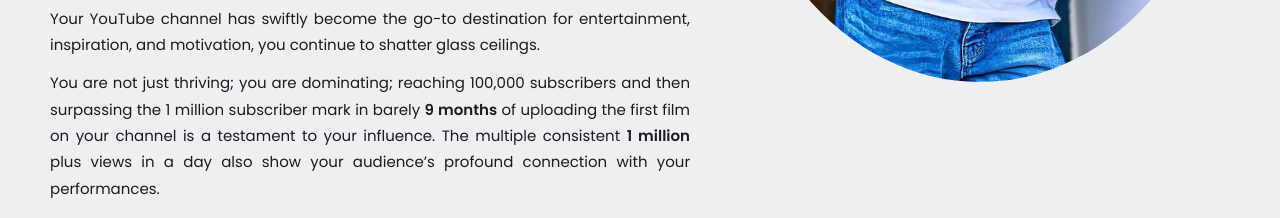
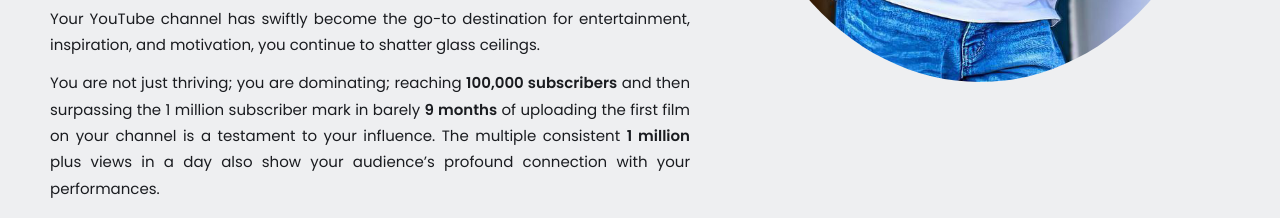
Before and after one commit to EkuaseCEO/birthday, a plain HTML site: page index.html in a window 1280 px wide. Shown: the part 576-794 px from the top of the page. Drawn offline with Linux system fonts and the light colour scheme.

Commit message:
boled content

```diff
--- a/index.html
+++ b/index.html
@@ -42,7 +42,7 @@
           every new project leaving us wanting even more. </p>
         <p> Your YouTube channel has swiftly become the go-to destination for entertainment, inspiration, and
           motivation, you continue to shatter glass ceilings. </p>
-        <p> You are not just thriving; you are dominating; reaching 100,000 subscribers and then surpassing the 1
+        <p> You are not just thriving; you are dominating; reaching <b>100,000 subscribers</b>  and then surpassing the 1
           million subscriber mark in barely <b>9 months</b> of uploading the first film on your channel is a testament to your
           influence. The multiple consistent <b>1 million</b> plus views in a day also show your audience’s profound connection
           with your performances. </p>
```
